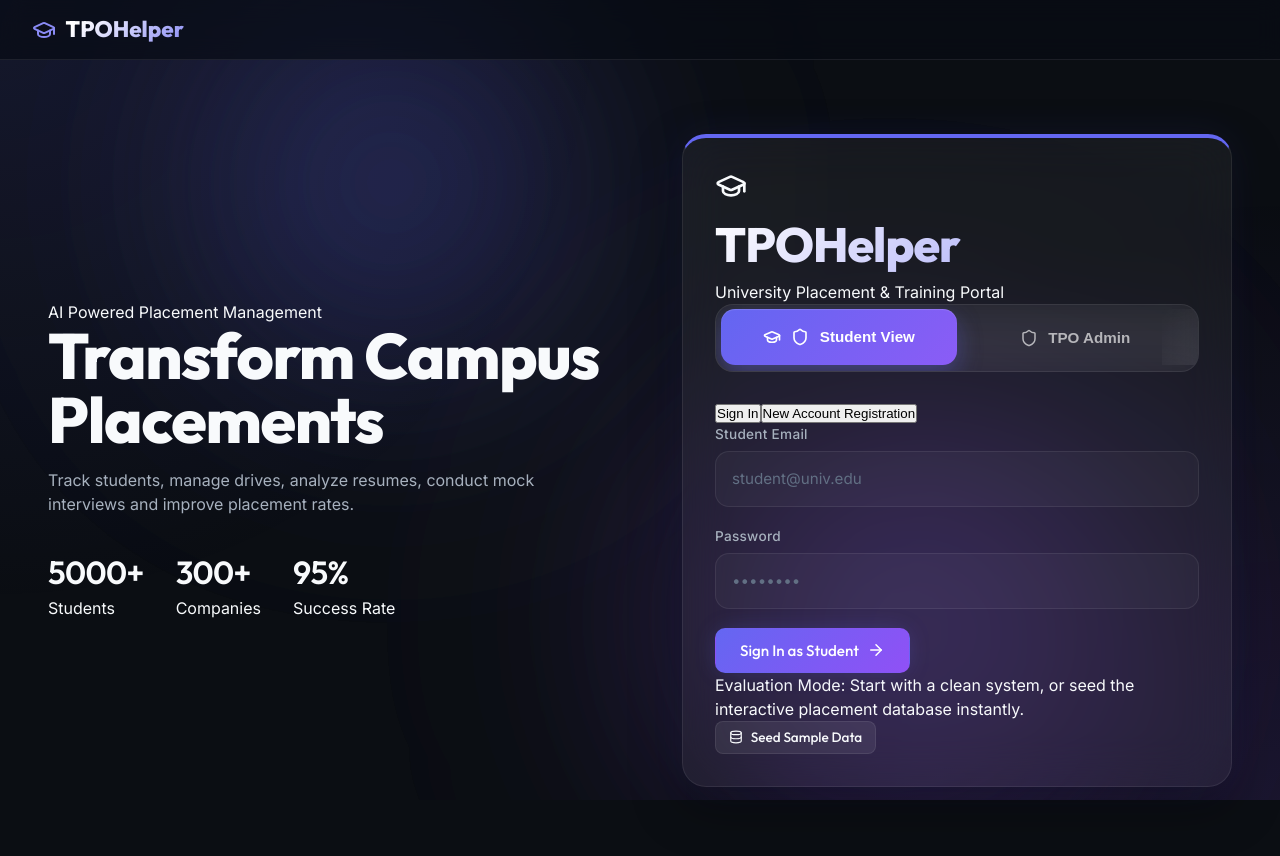
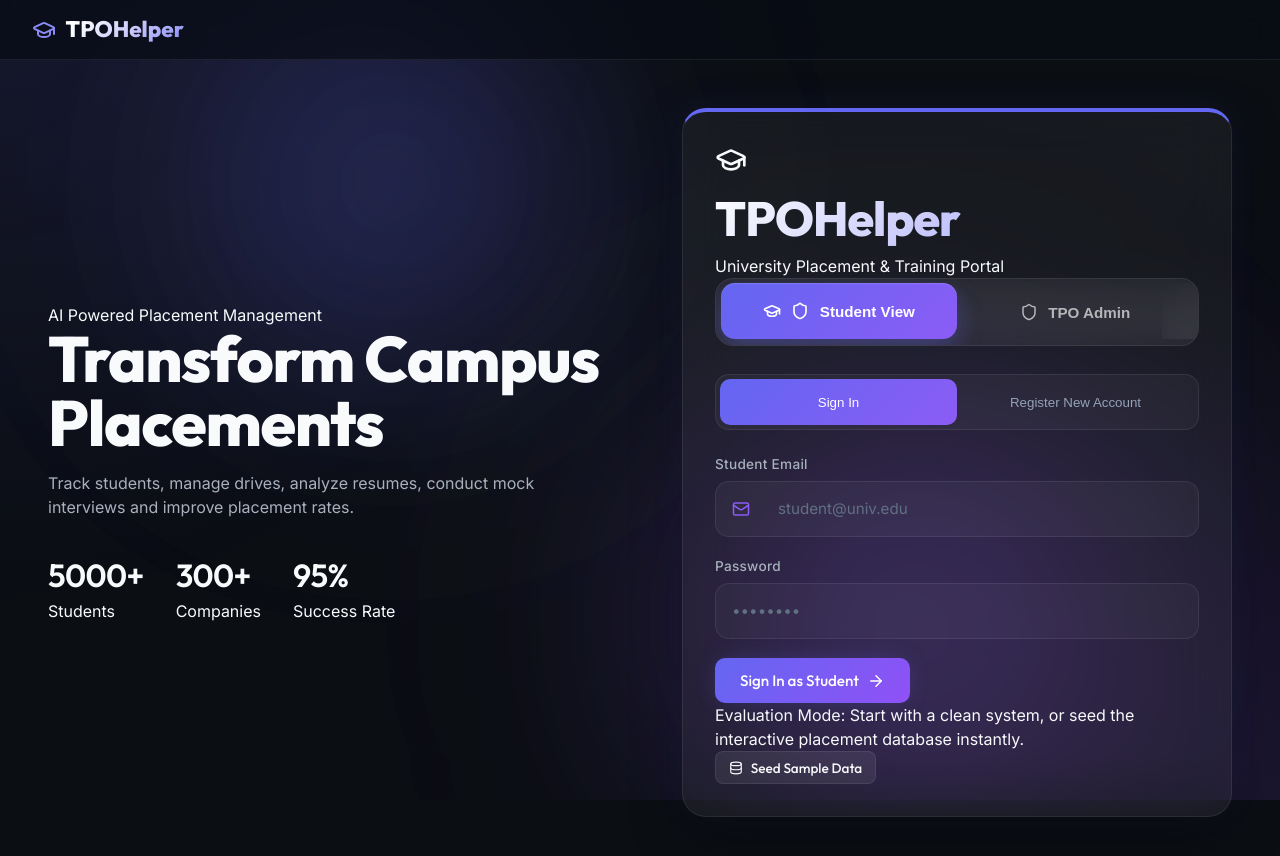
Before and after one commit to roychowdhury-arghya/TPOHelper-frontend, a React (Vite) app: page / in a window 1280 px wide. Shown: the top 856 px of the page. Built offline with nearby package versions, Linux system fonts and the light colour scheme.

Commit message:
improved sign in UI

```diff
--- a/src/components/Auth.tsx
+++ b/src/components/Auth.tsx
@@ -1,5 +1,5 @@
 import React, { useState } from 'react';
-import { Shield, GraduationCap, ArrowRight, LogIn, UserPlus, Database } from 'lucide-react';
+import { Shield, GraduationCap, ArrowRight, LogIn, UserPlus, Mail, Database } from 'lucide-react';
 import type { Student } from '../mockData';
 
 interface AuthProps {
@@ -192,34 +192,38 @@ export const Auth: React.FC<AuthProps> = ({ students, onLogin, onRegister, onSee
         {activeTab === 'student' ? (
           <div className="animate-slide-in">
             {/* Student Auth Mode Switcher */}
-            <div className="flex gap-4 border-b border-white/5 pb-4 mb-4">
+            <div className="auth-mode-tabs">
               <button
                 type="button"
-                onClick={() => { setStudentAuthMode('login'); setError(''); }}
-                className={`text-xs font-semibold pb-1 border-b-2 transition-all ${studentAuthMode === 'login'
-                  ? 'border-indigo-500 text-white'
-                  : 'border-transparent text-gray-500 hover:text-gray-300'
-                  }`}
+                onClick={() => {
+                  setStudentAuthMode('login');
+                  setError('');
+                }}
+                className={studentAuthMode === 'login' ? 'active' : ''}
               >
                 Sign In
               </button>
+
               <button
                 type="button"
-                onClick={() => { setStudentAuthMode('register'); setError(''); }}
-                className={`text-xs font-semibold pb-1 border-b-2 transition-all ${studentAuthMode === 'register'
-                  ? 'border-indigo-500 text-white'
-                  : 'border-transparent text-gray-500 hover:text-gray-300'
-                  }`}
+                onClick={() => {
+                  setStudentAuthMode('register');
+                  setError('');
+                }}
+                className={studentAuthMode === 'register' ? 'active' : ''}
               >
-                New Account Registration
+                Register New Account
               </button>
             </div>
 
-            <form onSubmit={handleStudentSubmit} className="flex flex-col gap-1.5">
+            <form onSubmit={handleStudentSubmit} className="flex flex-col gap-4">
               {studentAuthMode === 'login' ? (
                 <>
                   <div className="input-group">
                     <label className="input-label">Student Email</label>
+
+                    <div className="input-box">
+                      <Mail size={18} />
                       <input
                         type="email"
                         required
@@ -228,6 +232,7 @@ export const Auth: React.FC<AuthProps> = ({ students, onLogin, onRegister, onSee
                         placeholder="student@univ.edu"
                         className="input-field"
                       />
+                    </div>
                   </div>
 
                   <div className="input-group">
@@ -248,8 +253,8 @@ export const Auth: React.FC<AuthProps> = ({ students, onLogin, onRegister, onSee
                   </button>
                 </>
               ) : (
-                <div className="max-h-[400px] overflow-y-auto pr-1 flex flex-col gap-2">
-                  <div className="grid grid-cols-1 md:grid-cols-2 gap-4">
+                <div className="max-h-[520px] overflow-y-auto pr-1 flex flex-col gap-2">
+                  <div className="form-grid">
                     <div className="input-group">
                       <label className="input-label">Full Name</label>
                       <input
@@ -274,7 +279,7 @@ export const Auth: React.FC<AuthProps> = ({ students, onLogin, onRegister, onSee
                     </div>
                   </div>
 
-                  <div className="grid grid-cols-1 md:grid-cols-2 gap-4">
+                  <div className="form-grid">
                     <div className="input-group">
                       <label className="input-label">Password</label>
                       <input
@@ -401,7 +406,7 @@ export const Auth: React.FC<AuthProps> = ({ students, onLogin, onRegister, onSee
               />
             </div>
 
-            <div className="mt-4 mb-6 bg-white/5 border border-white/10 rounded-lg p-3 text-xs text-gray-400 flex flex-col gap-1">
+            <div className="admin-info-card">
               <div className="flex justify-between">
                 <span>Default Admin Email:</span>
                 <span className="font-mono text-white font-medium">admin@university.edu</span>
@@ -414,7 +419,7 @@ export const Auth: React.FC<AuthProps> = ({ students, onLogin, onRegister, onSee
 
             <button
               type="submit"
-              className="btn btn-primary w-full py-3"
+              className="auth-submit"
             >
               Authenticate Admin
               <LogIn size={18} />
--- a/src/index.css
+++ b/src/index.css
@@ -1214,3 +1214,116 @@ body::before {
     transform: translateX(200%);
   }
 }
+
+.auth-mode-tabs {
+  display: flex;
+  background: rgba(255, 255, 255, .04);
+  border: 1px solid rgba(255, 255, 255, .08);
+  border-radius: 14px;
+  padding: 4px;
+  margin-bottom: 1.5rem;
+}
+
+.auth-mode-tabs button {
+  flex: 1;
+  height: 46px;
+  border: none;
+  background: transparent;
+  color: #94a3b8;
+  border-radius: 10px;
+  cursor: pointer;
+  transition: .3s;
+}
+
+.auth-mode-tabs .active {
+  color: white;
+  background: linear-gradient(135deg,
+      #6366f1,
+      #8b5cf6);
+}
+
+.input-box {
+  display: flex;
+  align-items: center;
+  gap: .75rem;
+
+  padding: 0 1rem;
+
+  height: 56px;
+
+  background: rgba(255, 255, 255, .04);
+
+  border: 1px solid rgba(255, 255, 255, .08);
+
+  border-radius: 14px;
+}
+
+.input-box svg {
+  color: #8b5cf6;
+}
+
+.input-box input {
+  flex: 1;
+  background: transparent;
+  border: none;
+}
+
+.form-grid {
+  display: grid;
+  grid-template-columns: repeat(2, 1fr);
+  gap: 1rem;
+}
+
+@media(max-width:768px) {
+  .form-grid {
+    grid-template-columns: 1fr;
+  }
+}
+
+.custom-scrollbar::-webkit-scrollbar {
+  width: 6px;
+}
+
+.custom-scrollbar::-webkit-scrollbar-thumb {
+  background: rgba(139, 92, 246, .4);
+  border-radius: 20px;
+}
+
+.admin-info-card {
+  background:
+    linear-gradient(135deg,
+      rgba(99, 102, 241, .08),
+      rgba(168, 85, 247, .05));
+
+  border: 1px solid rgba(99, 102, 241, .2);
+
+  border-radius: 16px;
+
+  padding: 1rem;
+}
+
+.auth-submit {
+  height: 58px;
+
+  border-radius: 16px;
+
+  border: none;
+
+  font-weight: 700;
+
+  color: white;
+
+  background:
+    linear-gradient(135deg,
+      #6366f1,
+      #8b5cf6);
+
+  box-shadow:
+    0 12px 24px rgba(99, 102, 241, .35);
+
+  transition: .3s;
+}
+
+.auth-submit:hover {
+  transform: translateY(-2px);
+}
```
Lines whose indentation alone changed are shown as unchanged.
